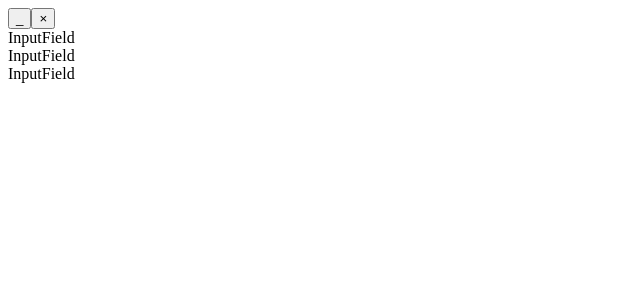
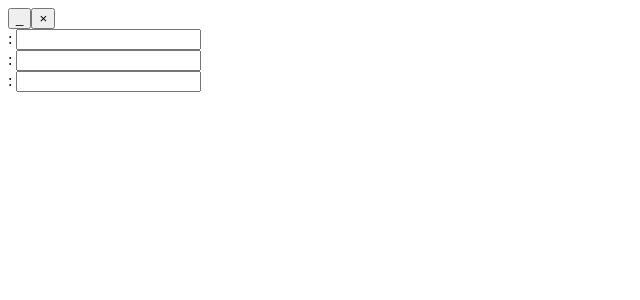
Before and after one commit to KennedyMungai/timer-desktop-app, a React (Vite) app in the folder src/renderer/: page / in a window 1280 px wide. Shown: the top 300 px of the page, without its empty margins (0-640 px from the left). Built offline with nearby package versions, Linux system fonts and the light colour scheme.

Commit message:
Added the appropriate markup fir the component

```diff
--- a/src/renderer/src/components/input-field.tsx
+++ b/src/renderer/src/components/input-field.tsx
@@ -2,11 +2,16 @@ type Props = {
   label: string
   onChange: () => void
   placeholder: string
-  value: string
+  value: number
 }
 
 const InputField = ({ label, onChange, value, placeholder }: Props) => {
-  return <div>InputField</div>
+  return (
+    <div>
+      <label>{label}: </label>
+      <input type="number" value={value} onChange={onChange} placeholder={placeholder} />
+    </div>
+  )
 }
 
 export default InputField
```
